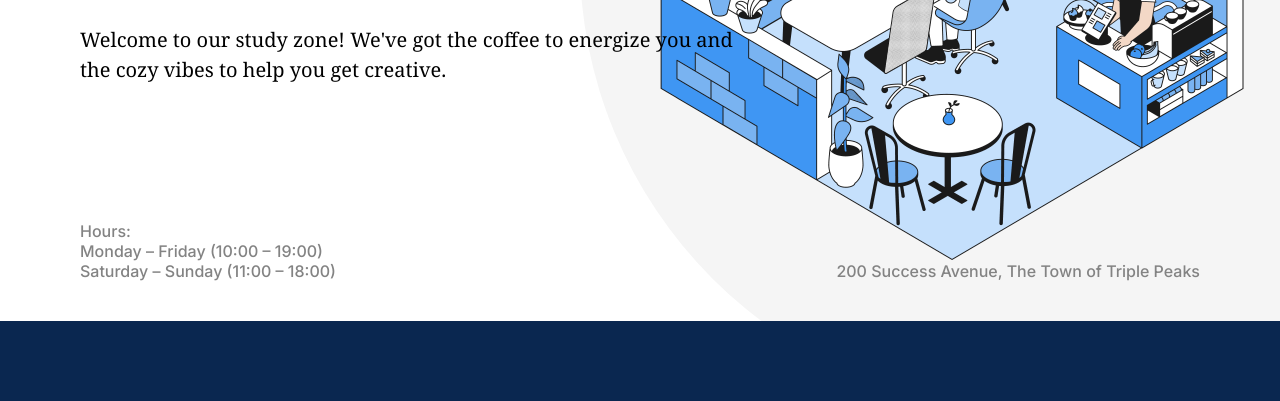
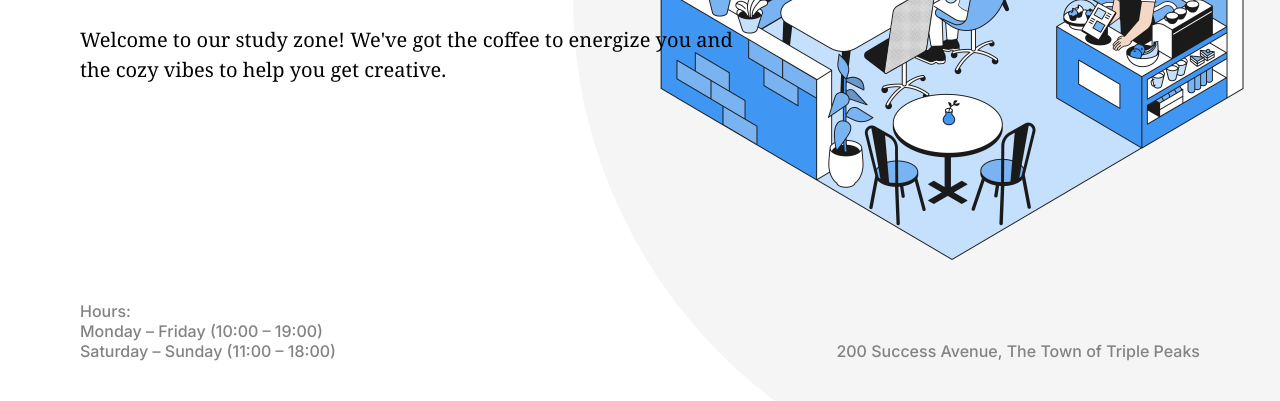
Before and after one commit to solbolt/se_project_coffeeshop, a plain HTML site: page index.html in a window 1280 px wide. Shown: the part 399-800 px from the top of the page. Drawn offline with Linux system fonts and the light colour scheme.

Commit message:
Last two notes

```diff
--- a/blocks/header.css
+++ b/blocks/header.css
@@ -6,8 +6,7 @@
   background-size: cover;
   background-repeat: no-repeat;
   padding: 30px 80px 40px;
-  min-height: 720px; /* Added height restriction */
-  max-height: 800px; /* Added height restriction */
+  height: 100vh; /* Added to ensure full viewport height */
   display: flex;
   flex-direction: column;
   position: relative;
--- a/blocks/page.css
+++ b/blocks/page.css
@@ -5,4 +5,6 @@
   font-family: "Inter", Arial, sans-serif;
   font-size: 16px;
   line-height: 20px;
+  color: var(--color-black); /* Moved from body */
+  background-color: var(--color-white); /* Moved from body */
 }
--- a/index.html
+++ b/index.html
@@ -14,7 +14,7 @@
     <title>Triple Peaks Coffee Shop</title>
   </head>
   <body>
-    <div class="page">
+    <div class="page"> <!-- Add the class here -->
       <header class="header">
         <nav class="nav">
           <img src="images/logo_coffeeshop_dark.svg" alt="Triple Peaks Coffee Shop Logo" class="nav__logo">
--- a/pages/index.css
+++ b/pages/index.css
@@ -19,8 +19,4 @@
     --color-dark-blue: #0A2750;
 }
 
-body {
-    font-family: 'Inter', Arial, sans-serif;
-    color: var(--color-black);
-    background-color: var(--color-white);
-}
+/* Removed body styles */
```
